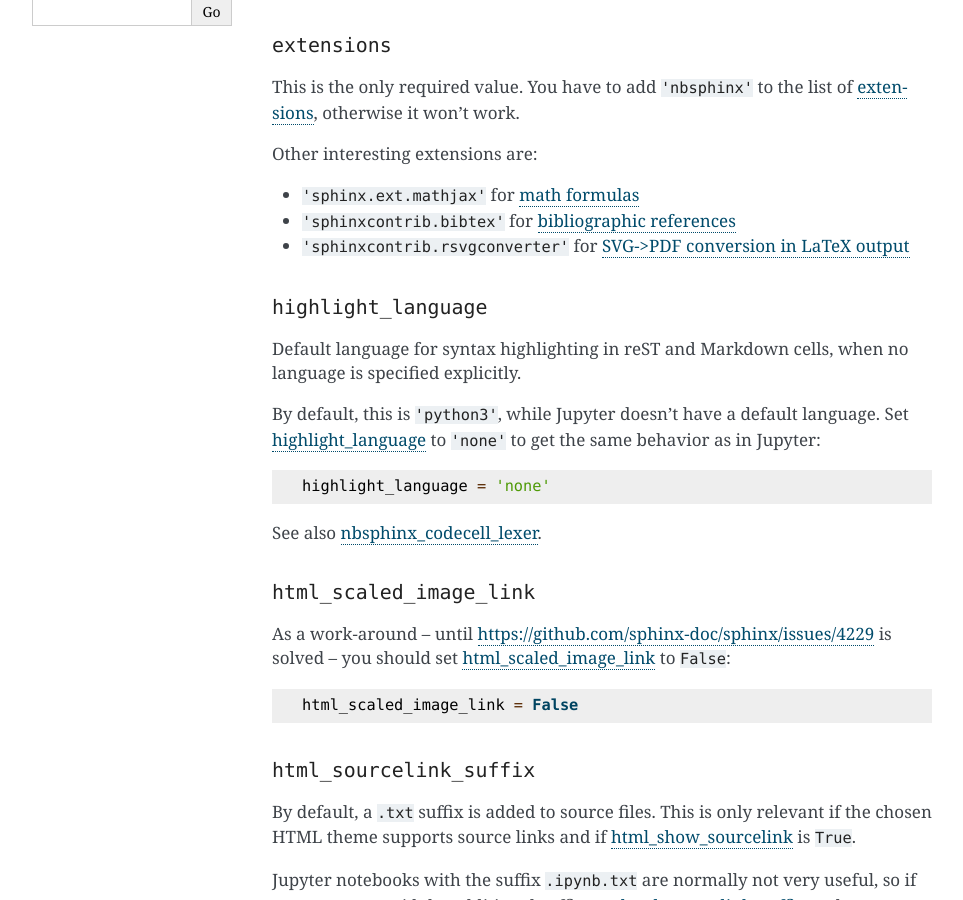
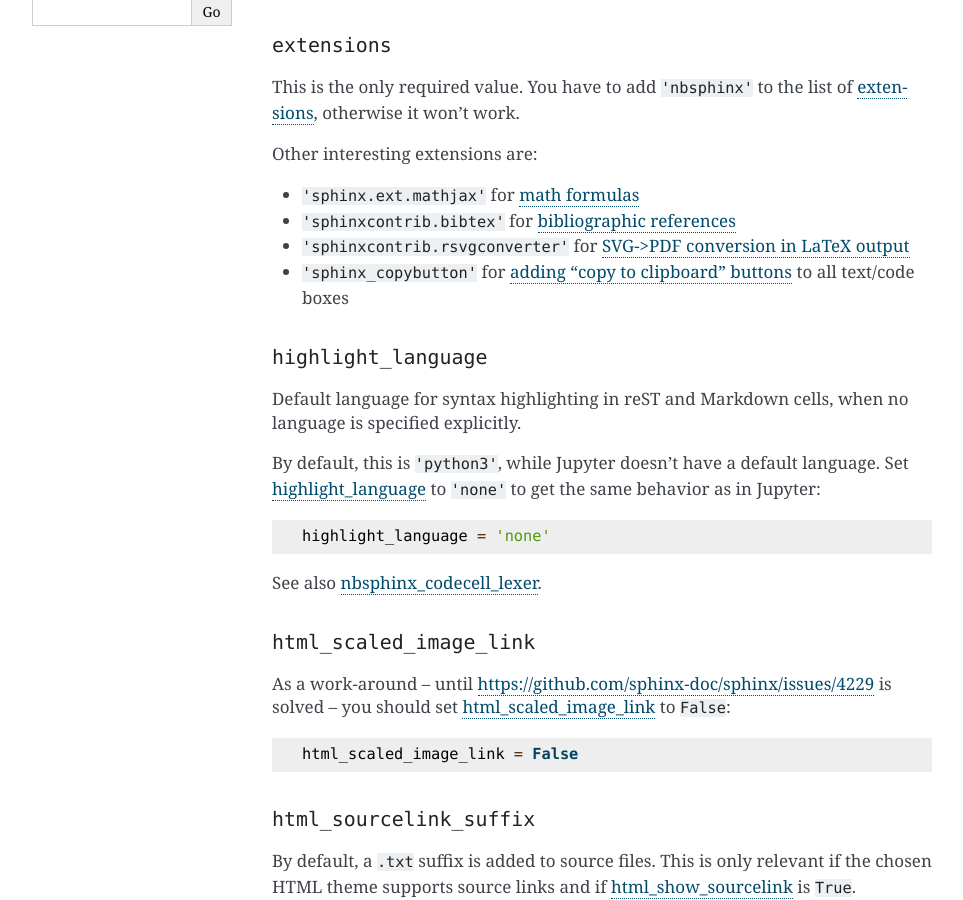
Before and after one commit to spatialaudio/nbsphinx, a Sphinx documentation site: the page built from doc/usage.ipynb, in a window 1280 px wide and 900 px high, scrolled down 1178 px. Shown: the whole window, without its empty margins (148-1111 px from the left). Built offline with Sphinx 7.4.7, drawn with Linux system fonts in a browser that asks for light colours; pages that are not in the unit, such as notebooks, are missing from menus.

Commit message:
DOC: Mention sphinx_copybutton

```diff
--- a/doc/conf.py
+++ b/doc/conf.py
@@ -8,7 +8,7 @@ import os
 # Select nbsphinx and, if needed, other Sphinx extensions:
 extensions = [
     'nbsphinx',
-    'sphinx_copybutton',
+    'sphinx_copybutton',  # for "copy to clipboard" buttons
     'sphinx.ext.mathjax',  # for math equations
     'sphinxcontrib.bibtex',  # for bibliographic references
     'sphinxcontrib.rsvgconverter',  # for SVG->PDF conversion in LaTeX output
```
Also changed, not shown: doc/usage.ipynb.
